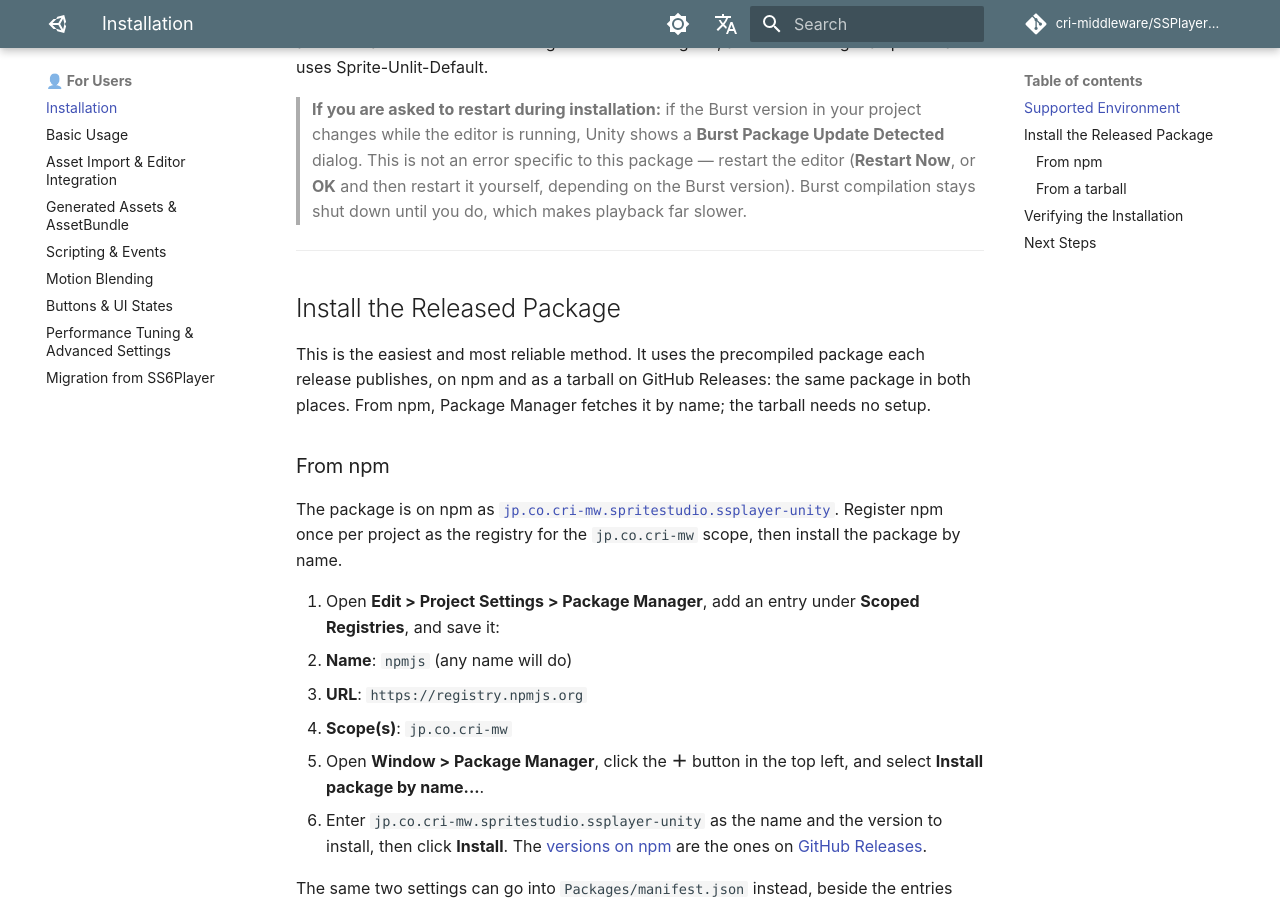
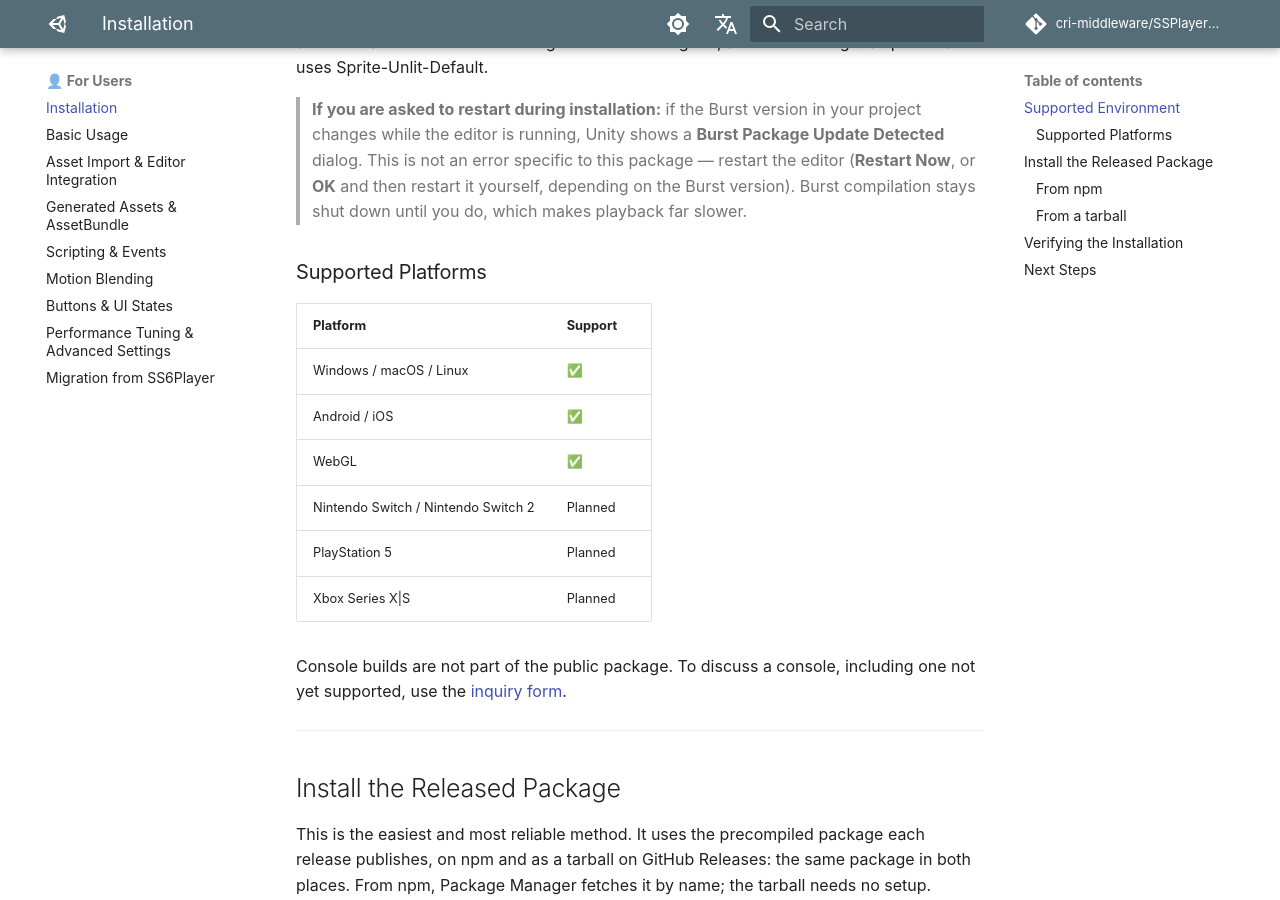
Before and after one commit to cri-middleware/SSPlayerForUnity, an MkDocs documentation site: the page built from docs/en/setup/install.md, in a window 1280 px wide and 900 px high, scrolled down 979 px. Built offline with MkDocs 1.6.1 and Material for MkDocs 9.7.7, drawn with Linux system fonts in a browser that asks for light colours; comment, search, counter and statistics services are not loaded; some of the changed text lies outside the part shown.

Commit message:
docs: list supported platforms per row, with the planned consoles
Move the platform list out of the Supported Environment table into a table of its own, one row per platform group, so each console can turn to supported on its own. Console builds are not in the public package; the note under the table points to the inquiry form. ROADMAP gains a Platforms section for the console work.

```diff
--- a/docs/en/setup/install.md
+++ b/docs/en/setup/install.md
@@ -11,7 +11,7 @@ This page explains how to add SpriteStudio Player for Unity to your project: ins
 | Unity version | **Unity 6.3 LTS (6000.3)** or later |
 | Render pipeline | Universal (URP) / Built-in (BRP) |
 | Dependent packages | Burst / Mathematics / Collections / Timeline / uGUI (automatically resolved by Package Manager) |
-| Supported platforms | Windows / macOS / Linux / Android / iOS / WebGL |
+| Supported platforms | [The table below](#supported-platforms) |
 | Unity Editor | Windows / macOS / Linux. The SS Importer window converts on Windows and macOS only; on Linux, convert with `ssconverter-cli` ([Conversion Features and CI/CD](../workflow/import.md)) and copy the output folder into the project |
 | SpriteStudio projects | Authored in **SpriteStudio 7.6** or later |
 
@@ -20,6 +20,19 @@ All dependent packages are standard Unity packages, so Package Manager resolves
 The project template you start from can be **either 2D or 3D**. What this package requires is that the render pipeline is URP or Built-in, not a particular template. On URP the animation draws under the **Universal Renderer** and under the **2D Renderer** the 2D template sets up alike. It draws unlit under both: Light 2D does not light it, as it does not light a sprite that uses Sprite-Unlit-Default.
 
 > **If you are asked to restart during installation:** if the Burst version in your project changes while the editor is running, Unity shows a **Burst Package Update Detected** dialog. This is not an error specific to this package — restart the editor (**Restart Now**, or **OK** and then restart it yourself, depending on the Burst version). Burst compilation stays shut down until you do, which makes playback far slower.
+
+### Supported Platforms
+
+| Platform | Support |
+|---|---|
+| Windows / macOS / Linux | ✅ |
+| Android / iOS | ✅ |
+| WebGL | ✅ |
+| Nintendo Switch / Nintendo Switch 2 | Planned |
+| PlayStation 5 | Planned |
+| Xbox Series X\|S | Planned |
+
+Console builds are not part of the public package. To discuss a console, including one not yet supported, use the [inquiry form](https://www.webtech.co.jp/contact/en.html).
 
 ---
 
```
Also changed, not shown: ROADMAP.md (+4 -0 lines), docs/ja/setup/install.md (+14 -1 lines).
